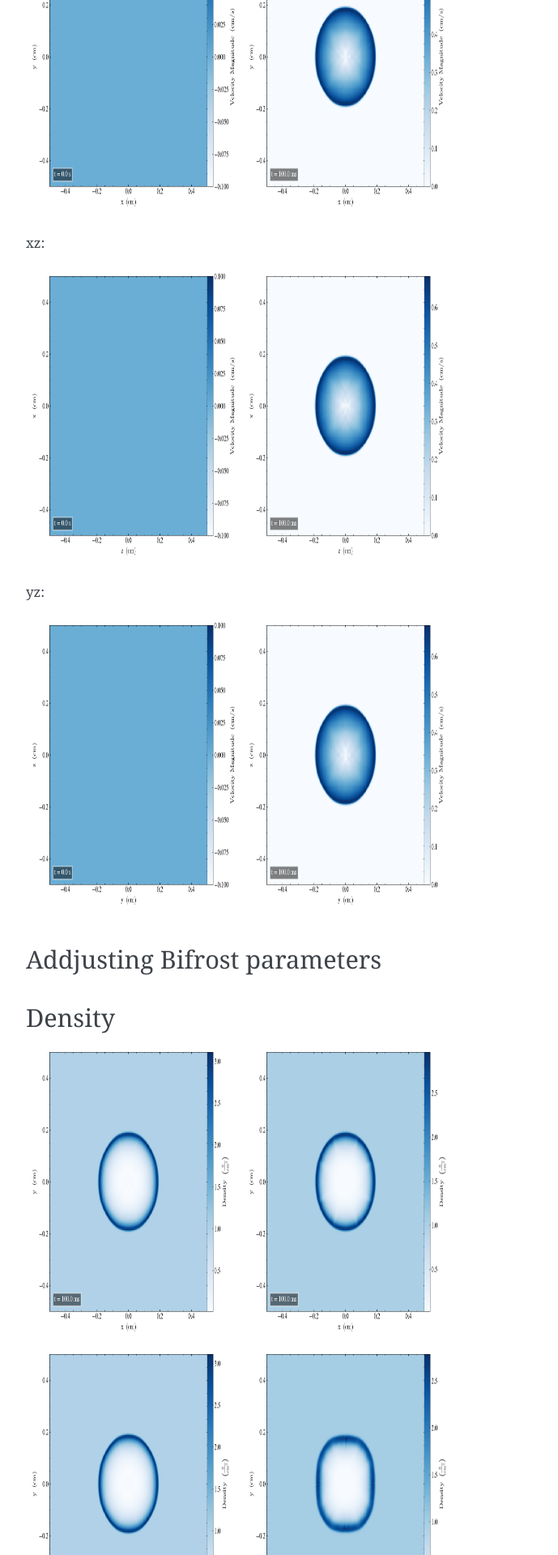
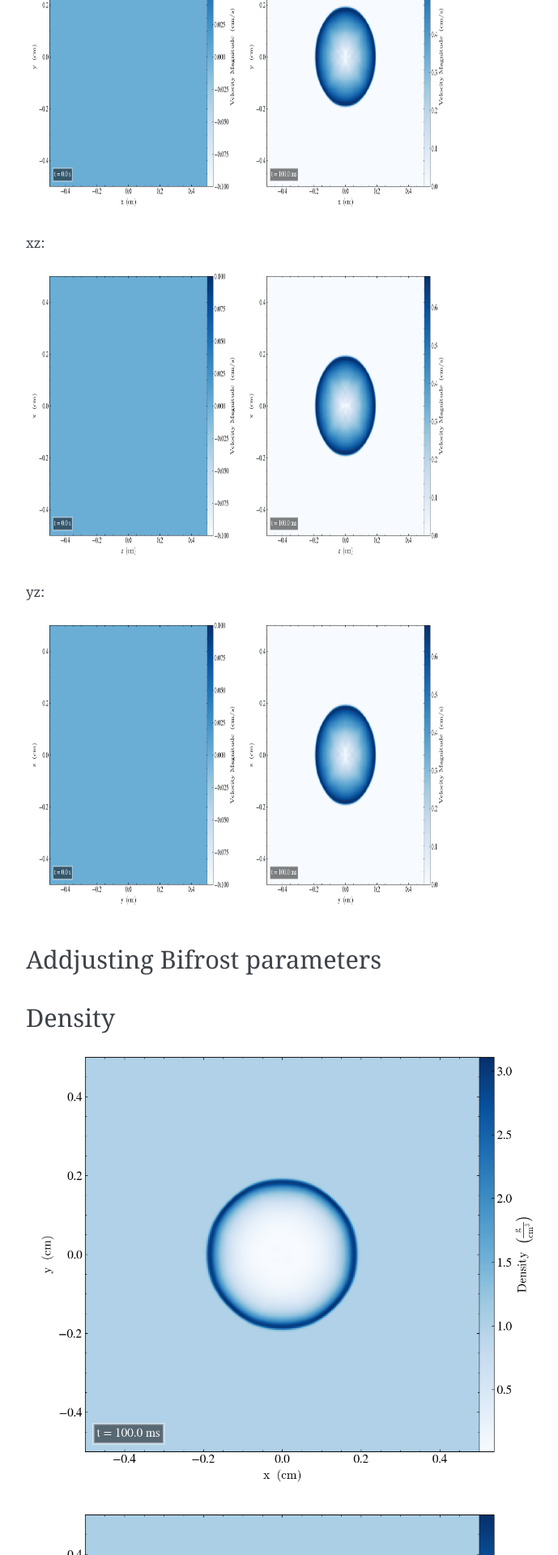
Before and after one commit to guadabsb15/summer_2021_report, a Sphinx documentation site: the page built from docs/source/sedov.rst, in a window 1280 px wide. Shown: the part 4480-6400 px from the top of the page at 81% size, without its empty margins (388-1077 px from the left). Built offline with Sphinx 7.4.7, drawn with Linux system fonts in a browser that asks for light colours.

Commit message:
Adjusting images

```diff
--- a/docs/source/sedov.rst
+++ b/docs/source/sedov.rst
@@ -176,23 +176,17 @@ Density
 -------
 
 .. image:: images_sedov_bifrost/density_sedov_bifrost_xy_10.png
-    :scale: 40 %
     :width: 100 %
 .. image:: images_sedov_bifrost/density_sedov_bifrost_xy_increase10_Ca_10.png
-    :scale: 40 %
     :width: 100 %
 
 
 .. image:: images_sedov_bifrost/density_sedov_bifrost_xy_10.png
-    :scale: 40 %
     :width: 100 %
 .. image:: images_sedov_bifrost/density_sedov_bifrost_xy_increase10_U_10.png
-    :scale: 40 %
     :width: 100 %
 
 .. image:: images_sedov_bifrost/density_sedov_bifrost_xy_10.png
-    :scale: 40 %
     :width: 100 %
 .. image:: images_sedov_bifrost/density_sedov_bifrost_xy_decrease10_U_10.png
-    :scale: 40 %
     :width: 100 %
```
